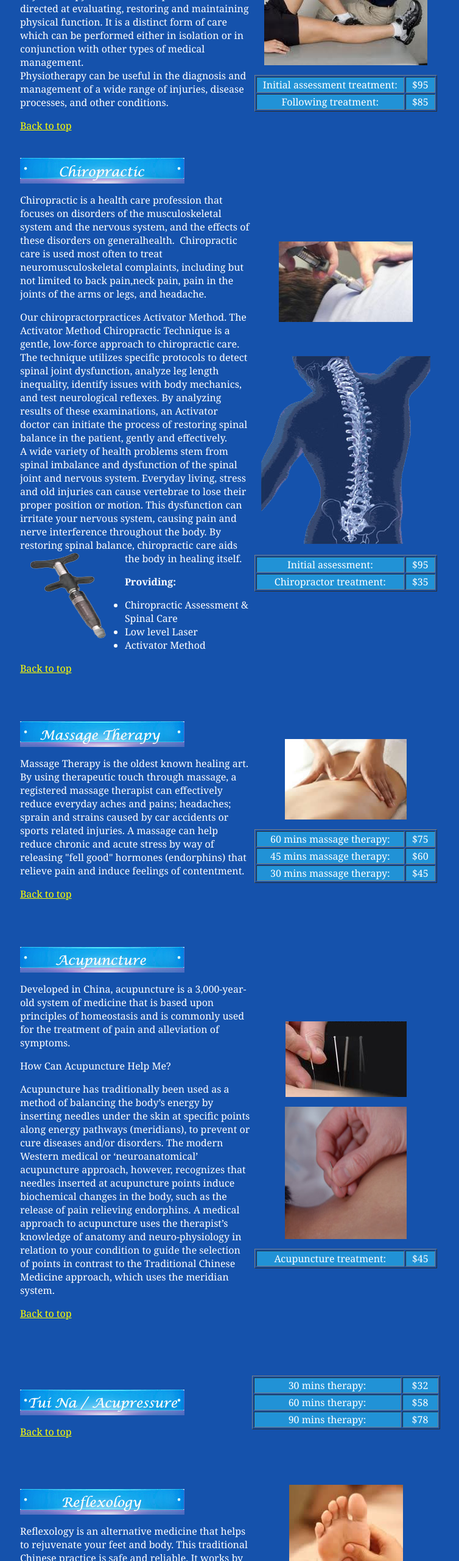
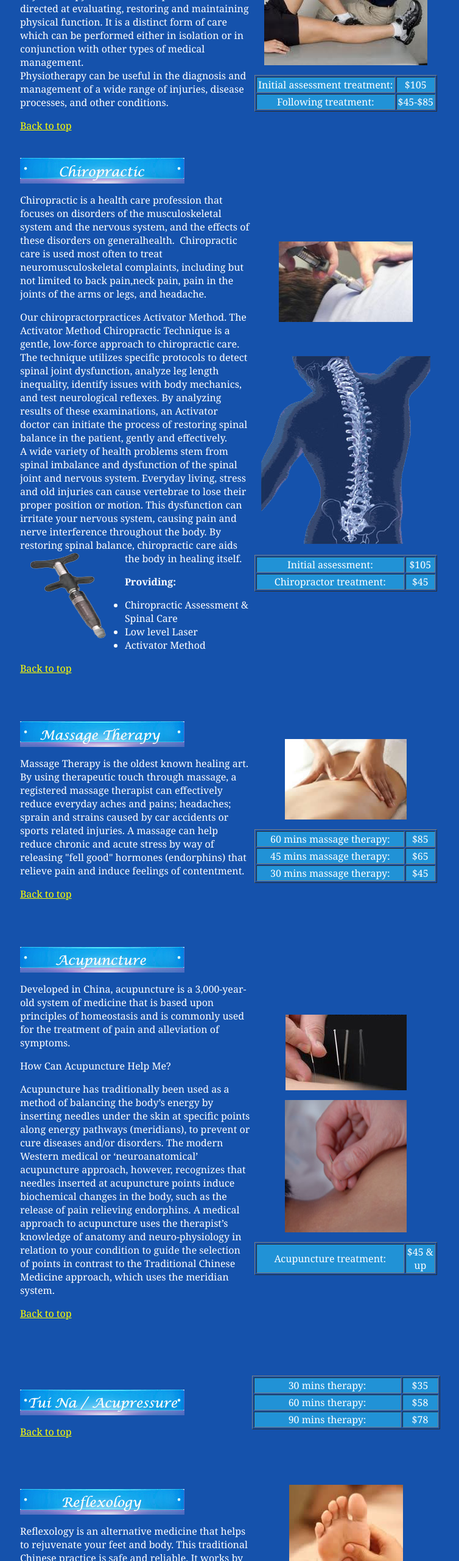
Before and after one commit to crown-hc123/crown-hc123.github.io, a plain HTML site: page servise.html in a window 1280 px wide. Shown: the part 940-3500 px from the top of the page at 61% size, without its empty margins (188-942 px from the left). Drawn offline with Linux system fonts and the light colour scheme.

Commit message:
Update servise.html

```diff
--- a/servise.html
+++ b/servise.html
@@ -161,11 +161,11 @@ body,td,th {
                       <table width="300" border="1" align="center">
                         <tr>
                           <td width="217" align="center" bgcolor="#2192D6">Initial assessment treatment:</td>
-                          <td width="41" align="center" bgcolor="#2192D6">$95</td>
+                          <td width="41" align="center" bgcolor="#2192D6">$105</td>
                         </tr>
                         <tr>
                           <td align="center" bgcolor="#2192D6">Following treatment:</td>
-                          <td align="center" bgcolor="#2192D6">$85</td>
+                          <td align="center" bgcolor="#2192D6">$45-$85</td>
                         </tr>
                       </table>
                     <p>&nbsp;</p></TD>
@@ -190,11 +190,11 @@ body,td,th {
                       <table width="300" border="1" align="center">
                       <tr>
                         <td width="217" align="center" bgcolor="#2192D6">Initial assessment:</td>
-                        <td width="41" align="center" bgcolor="#2192D6">$95</td>
+                        <td width="41" align="center" bgcolor="#2192D6">$105</td>
                       </tr>
                       <tr>
                         <td align="center" bgcolor="#2192D6">Chiropractor treatment:</td>
-                        <td align="center" bgcolor="#2192D6">$35</td>
+                        <td align="center" bgcolor="#2192D6">$45</td>
                       </tr>
                     </table></TD>
                   </tr>
@@ -208,11 +208,11 @@ body,td,th {
                       <table width="300" border="1" align="center">
                         <tr>
                           <td width="217" align="center" bgcolor="#2192D6">60 mins massage therapy:</td>
-                          <td width="41" align="center" bgcolor="#2192D6">$75</td>
+                          <td width="41" align="center" bgcolor="#2192D6">$85</td>
                         </tr>
                         <tr>
                           <td align="center" bgcolor="#2192D6">45 mins massage therapy:</td>
-                          <td align="center" bgcolor="#2192D6">$60</td>
+                          <td align="center" bgcolor="#2192D6">$65</td>
                         </tr>
                         <tr>
                           <td align="center" bgcolor="#2192D6">30 mins massage therapy:</td>
@@ -235,7 +235,7 @@ body,td,th {
                       <table width="300" border="1" align="center">
                         <tr>
                           <td width="217" align="center" bgcolor="#2192D6">Acupuncture treatment:</td>
-                          <td width="41" align="center" bgcolor="#2192D6">$45</td>
+                          <td width="41" align="center" bgcolor="#2192D6">$45 & up</td>
                         </tr>
                       </table>
                       <p>&nbsp;</p></TD>
@@ -249,7 +249,7 @@ body,td,th {
                     <TD align="center" noWrap><table width="309" border="1" align="center">
                       <tr>
                         <td width="238" align="center" bgcolor="#2192D6">30 mins therapy:</td>
-                        <td width="55" align="center" bgcolor="#2192D6">$32</td>
+                        <td width="55" align="center" bgcolor="#2192D6">$35</td>
                       </tr>
                       <tr>
                         <td align="center" bgcolor="#2192D6">60 mins therapy:</td>
@@ -273,7 +273,7 @@ body,td,th {
                       <table width="300" border="1" align="center">
                         <tr>
                           <td align="center" bgcolor="#2192D6"><p>Per 45 mins treatment:</p></td>
-                          <td align="center" bgcolor="#2192D6"><p>$40</p></td>
+                          <td align="center" bgcolor="#2192D6"><p>$45</p></td>
                         </tr>
                         <tr>
                           <td colspan="2" align="center" bgcolor="#2192D6">(Get a FREE 15 mins herbal foot steep)</td>
@@ -322,7 +322,7 @@ Raising Sha removes blood stagnation considered  pathogenic, promoting normal ci
                     <table width="300" border="1" align="right">
                       <tr>
                         <td width="217" align="center" bgcolor="#2192D6">30 mins treatment::</td>
-                        <td width="41" align="center" bgcolor="#2192D6">$32</td>
+                        <td width="41" align="center" bgcolor="#2192D6">$35</td>
                       </tr>
                     </table>
                     <p>&nbsp;</p>
@@ -340,7 +340,7 @@ Raising Sha removes blood stagnation considered  pathogenic, promoting normal ci
                       <table width="300" border="1" align="center">
                         <tr>
                           <td width="217" align="center" bgcolor="#2192D6">Per treatment:</td>
-                          <td width="41" align="center" bgcolor="#2192D6">$32</td>
+                          <td width="41" align="center" bgcolor="#2192D6">$35</td>
                         </tr>
                         <tr>
                           <td colspan="2" align="center" bgcolor="#2192D6">(Includes 15 mins back massage)</td>
@@ -359,7 +359,7 @@ Raising Sha removes blood stagnation considered  pathogenic, promoting normal ci
                       <table width="300" border="1" align="center">
                         <tr>
                           <td width="217" align="center" bgcolor="#2192D6">Per treatment:</td>
-                          <td width="41" align="center" bgcolor="#2192D6">$32</td>
+                          <td width="41" align="center" bgcolor="#2192D6">$35</td>
                         </tr>
                         <tr>
                           <td colspan="2" align="center" bgcolor="#2192D6">(Includes 15 mins head &amp; neck massage)</td>
@@ -411,7 +411,7 @@ Raising Sha removes blood stagnation considered  pathogenic, promoting normal ci
                         <tr>
                             <td width="649" height="44" valign="top"><p><strong>8362 Kennedy Road, Unit 3B, Unionville, ON L3R 9W5 (New Kennedy   Square)</strong></p>
                             <p><strong>TEL: 905-415-9688 &nbsp;&nbsp;FAX: 905-489-2605</strong></p>
-                            <p><strong>Business Hours : Mon- Fri : 10:00AM-11:00PM ; Sat &amp;&nbsp;Sun   :&nbsp;Noon-11:00PM</strong></p></td>
+                            <p><strong>Business Hours : Mon- Fri : 10:00AM-11:00PM ; Sat &amp;&nbsp;Sun   :&nbsp;10:00AM-11:00PM</strong></p></td>
                         </tr>
                     </table>
                 </div>            </td>
```
